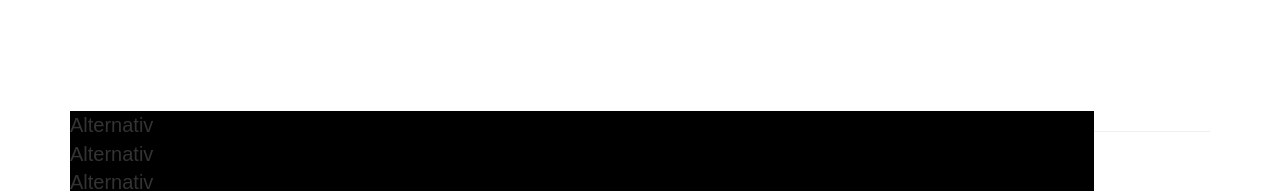
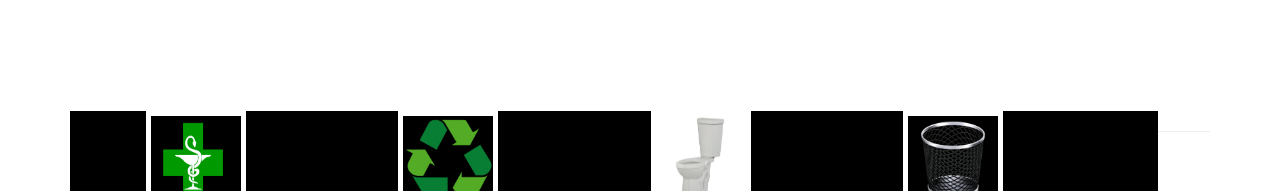
Before and after one commit to mimali/APL-Spel, a plain HTML site: page index.html in a window 1280 px wide. Both pictures are taken after a click on the button "Start". Shown: the part 609-800 px from the top of the page. Drawn offline with nearby package versions, Linux system fonts and the light colour scheme.

Commit message:
added aternatives pictures

```diff
--- a/index.html
+++ b/index.html
@@ -76,34 +76,34 @@
         </div> <!-- startQuiz -->
 
         <div id="question1" class="steps">
-          <div id="option1.1" class="unselectedOption">Alternativ</div>
-          <div id="option1.2" class="unselectedOption">Alternativ</div>
-          <div id="option1.3" class="unselectedOption">Alternativ</div>
-          <div id="option1.4" class="unselectedOption">Alternativ</div>
+          <div id="option1.1" class="unselectedOption"><img src="img/pharmacy.png" class="alternatives"></div>
+          <div id="option1.2" class="unselectedOption"><img src="img/recycling-logo.png" class="alternatives"></div>
+          <div id="option1.3" class="unselectedOption"><img src="img/Toilet.jpg" class="alternatives"></div>
+          <div id="option1.4" class="unselectedOption"><img src="img/Trashcan.png" class="alternatives"></div>
           <button class="quizButton">Svara</button>
         </div> <!-- question1 -->
 
         <div id="question2" class="steps">
-          <div id="option2.1" class="unselectedOption">Alternativ</div>
-          <div id="option2.2" class="unselectedOption">Alternativ</div>
-          <div id="option2.3" class="unselectedOption">Alternativ</div>
-          <div id="option2.4" class="unselectedOption">Alternativ</div>
+          <div id="option2.1" class="unselectedOption"><img src="img/pharmacy.png" class="alternatives"></div>
+          <div id="option2.2" class="unselectedOption"><img src="img/recycling-logo.png" class="alternatives"></div>
+          <div id="option2.3" class="unselectedOption"><img src="img/Toilet.jpg" class="alternatives"></div>
+          <div id="option2.4" class="unselectedOption"><img src="img/Trashcan.png" class="alternatives"></div>
           <button class="quizButton">Svara</button>
         </div> <!-- question2 -->
 
         <div id="question3" class="steps">
-          <div id="option3.1" class="unselectedOption">Alternativ</div>
-          <div id="option3.2" class="unselectedOption">Alternativ</div>
-          <div id="option3.3" class="unselectedOption">Alternativ</div>
-          <div id="option3.4" class="unselectedOption">Alternativ</div>
+          <div id="option3.1" class="unselectedOption"><img src="img/pharmacy.png" class="alternatives"></div>
+          <div id="option3.2" class="unselectedOption"><img src="img/recycling-logo.png" class="alternatives"></div>
+          <div id="option3.3" class="unselectedOption"><img src="img/Toilet.jpg" class="alternatives"></div>
+          <div id="option3.4" class="unselectedOption"><img src="img/Trashcan.png" class="alternatives"></div>
           <button class="quizButton">Svara</button>
         </div> <!-- question3 -->
 
         <div id="question4" class="steps">
-          <div id="option4.1" class="unselectedOption">Alternativ</div>
-          <div id="option4.2" class="unselectedOption">Alternativ</div>
-          <div id="option4.3" class="unselectedOption">Alternativ</div>
-          <div id="option4.4" class="unselectedOption">Alternativ</div>
+          <div id="option4.1" class="unselectedOption"><img src="img/pharmacy.png" class="alternatives"></div>
+          <div id="option4.2" class="unselectedOption"><img src="img/recycling-logo.png" class="alternatives"></div>
+          <div id="option4.3" class="unselectedOption"><img src="img/Toilet.jpg" class="alternatives"></div>
+          <div id="option4.4" class="unselectedOption"><img src="img/Trashcan.png" class="alternatives"></div>
           <button class="quizButton">Svara</button>
         </div> <!-- question4 -->
 
```
Also changed, not shown: css/clean-blog.min.css, img/Toilet.jpg (added), img/Trashcan.png (added), img/pharmacy.png (added), img/recycling-logo.png (added), js/script.js (line endings or trailing spaces).
